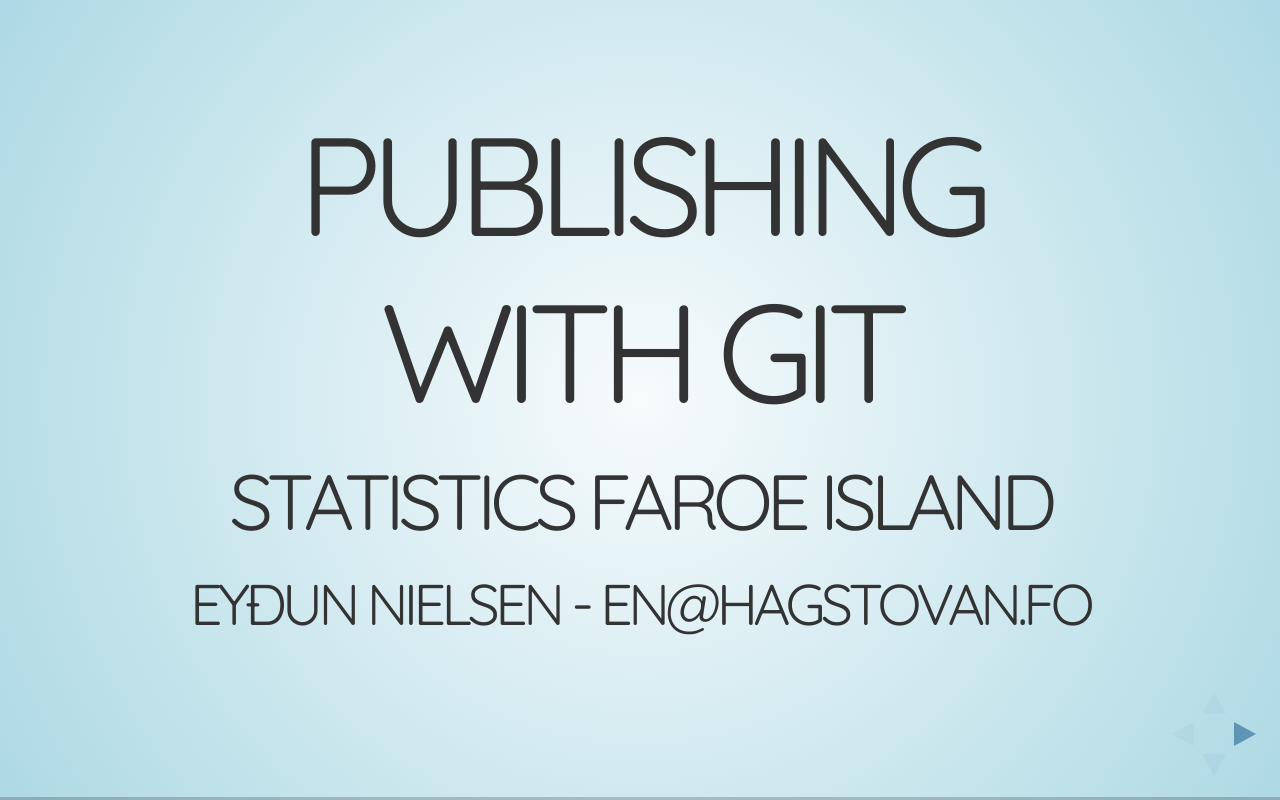
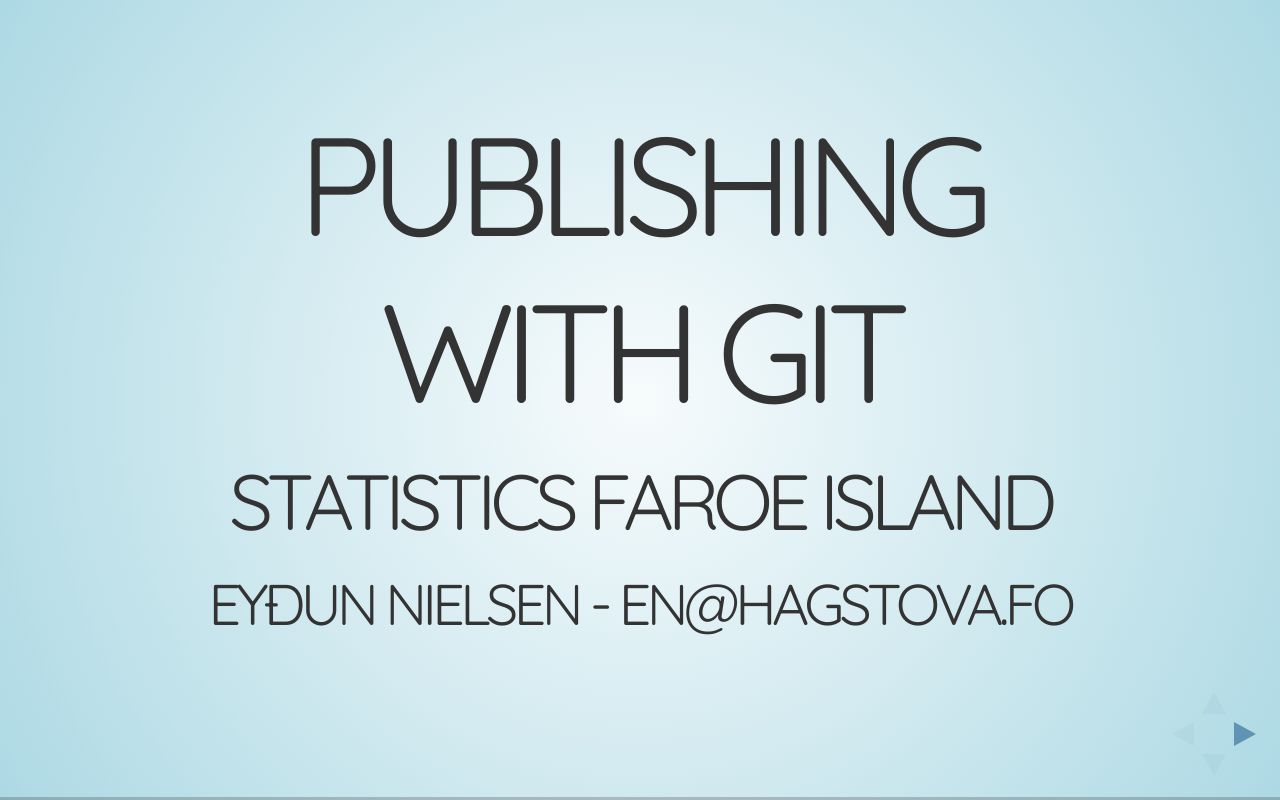
Before and after one commit to hagstovan/nsm2016-sos-publishing-with-git, a website: page index.html in a window 1280 px wide. Drawn offline with nearby package versions, Linux system fonts and the light colour scheme.

Commit message:
rætta email

```diff
--- a/index.html
+++ b/index.html
@@ -27,7 +27,7 @@
 				<section>
 					<h1>Publishing with Git</h1>
 					<h2>Statistics Faroe Island</h2>
-					<h3>Eyðun Nielsen - en@hagstovan.fo</h3>
+					<h3>Eyðun Nielsen - en@hagstova.fo</h3>
 				</section>
 				<section><p>So</p></section>
 				<section><p>You had a copy-list...</p></section>
```
